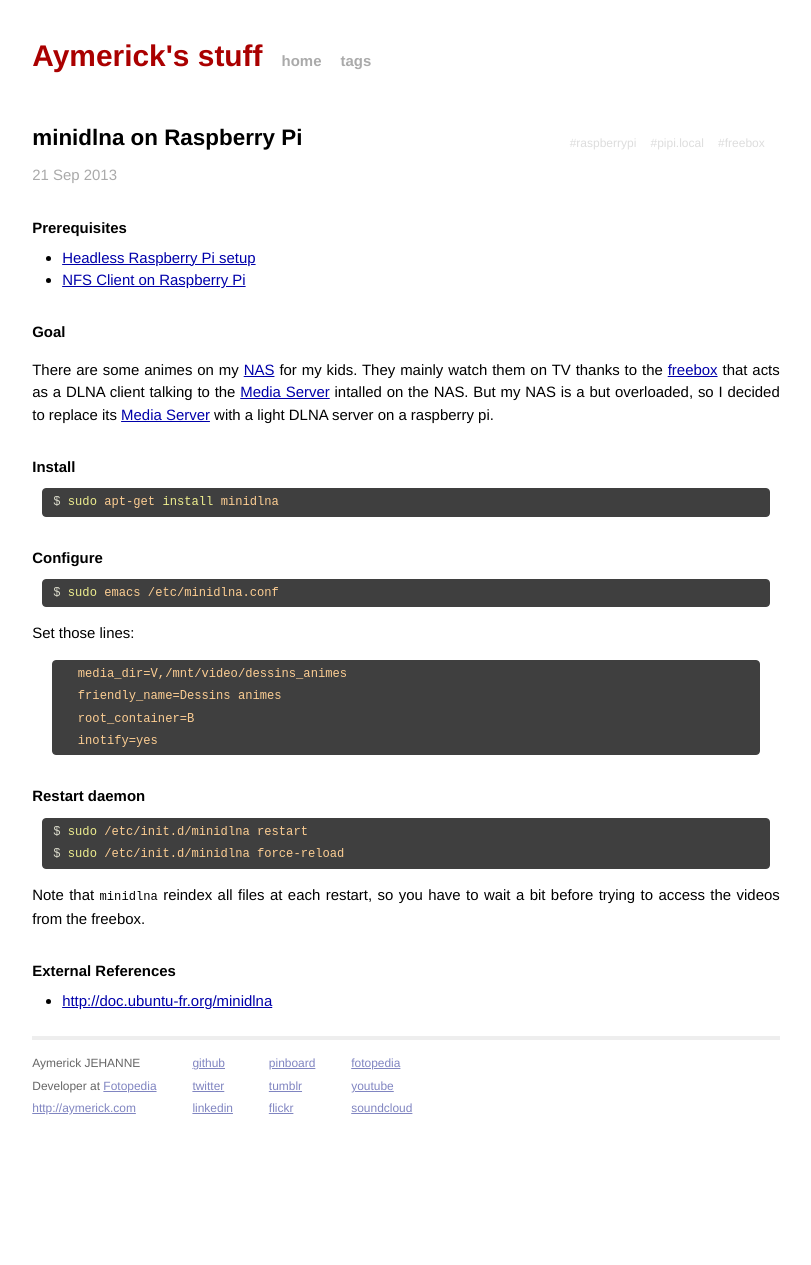
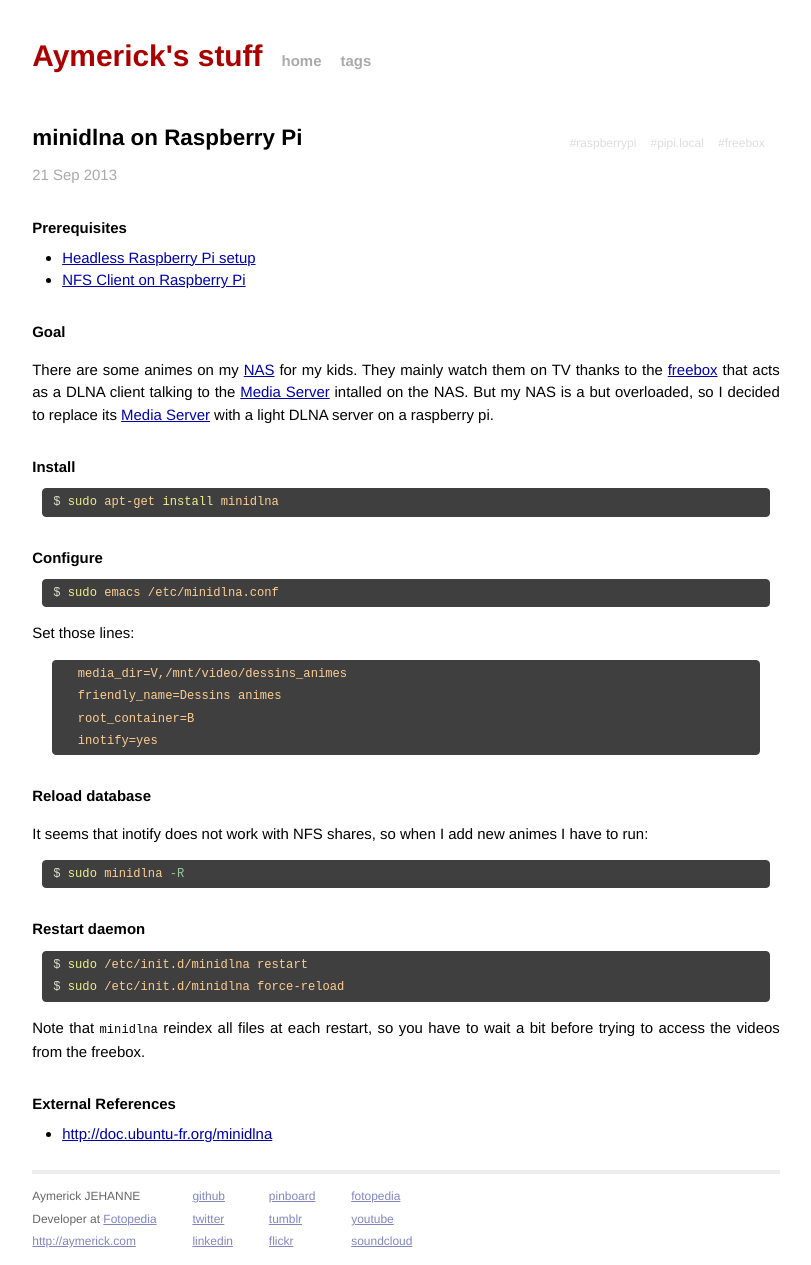
Before and after one commit to aymerick/aymerick.github.io, a Jekyll site: the page built from _posts/2013-09-21-mini_dlna_on_raspberrypi.md, in a window 1280 px wide. Shown: the whole page, without its empty margins (234-1045 px from the left). Built offline with Jekyll 4.4.1, drawn with Linux system fonts in a browser that asks for light colours; Markdown is read by kramdown in place of the engine named in the settings; before the commit the page ends 1132 px from its top, so only the background shows below that.

Commit message:
minidlna reload command

````diff
--- a/_posts/2013-09-21-mini_dlna_on_raspberrypi.md
+++ b/_posts/2013-09-21-mini_dlna_on_raspberrypi.md
@@ -41,6 +41,15 @@ Set those lines:
   inotify=yes
 ```
 
+Reload database
+===============
+
+It seems that inotify does not work with NFS shares, so when I add new animes I have to run:
+
+{% highlight bash %}
+$ sudo minidlna -R
+{% endhighlight %}
+
 Restart daemon
 ==============
 
````
